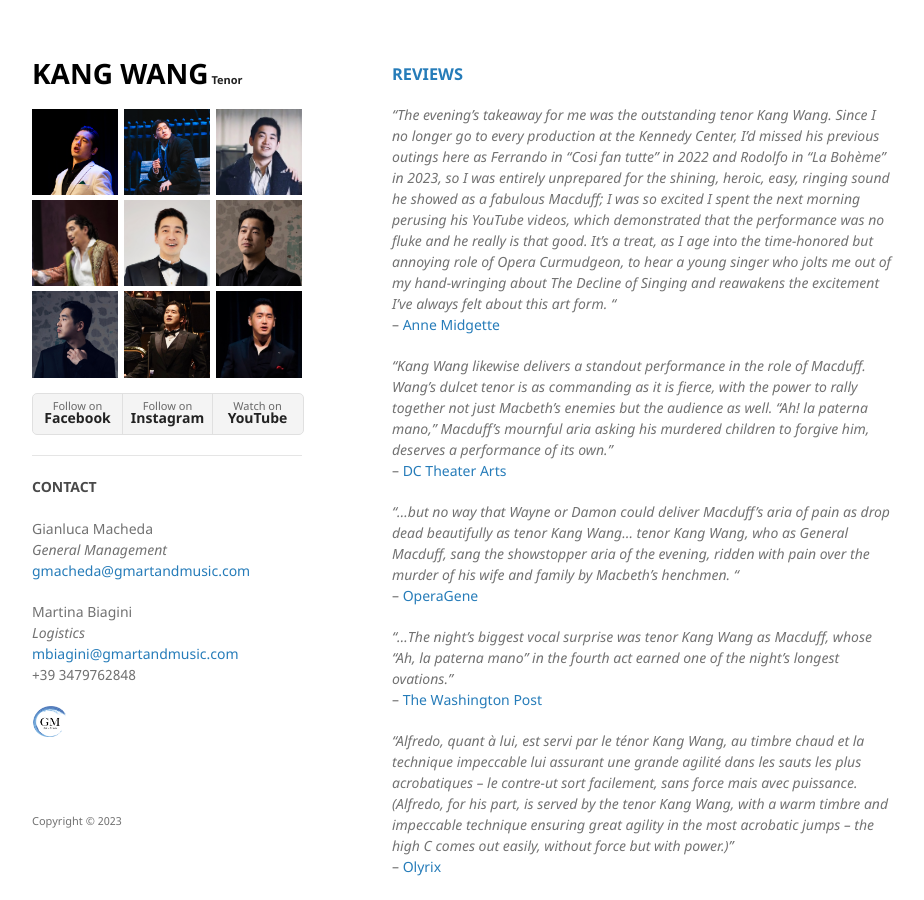
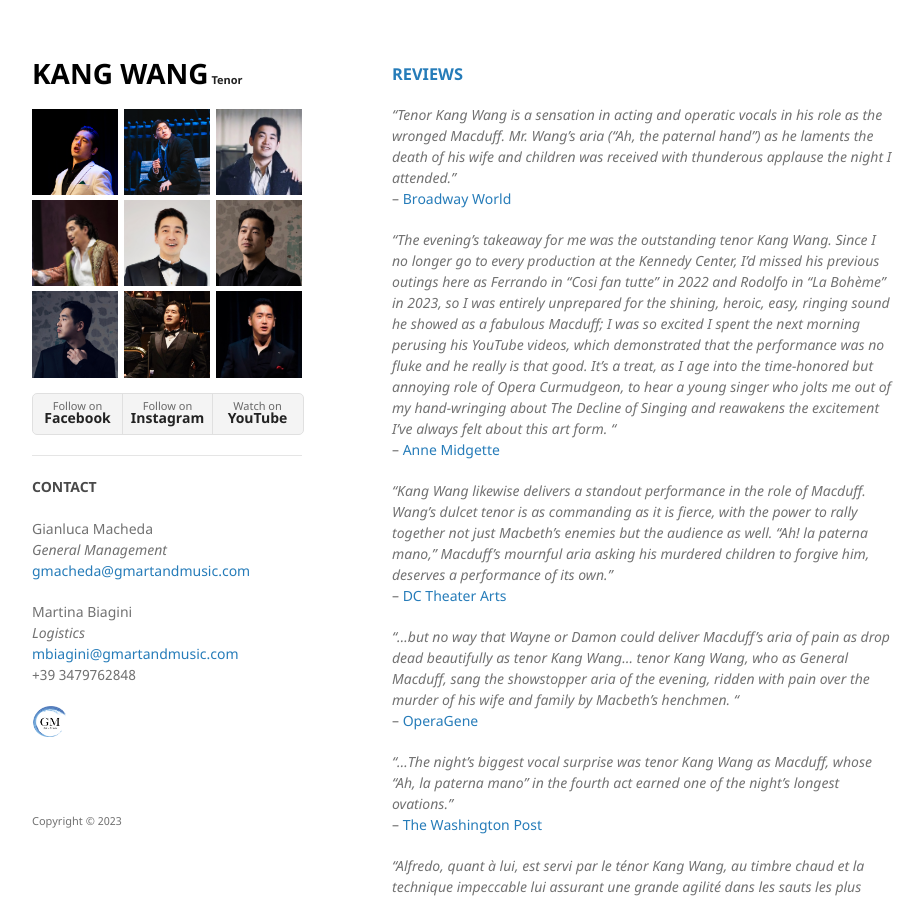
Before and after one commit to kwopera/kwt, a Jekyll site: the page built from reviews.md, in a window 1280 px wide and 900 px high. Shown: the whole window, without its empty margins (178-1102 px from the left). Built offline with Jekyll 4.4.1, drawn with Linux system fonts in a browser that asks for light colours; our own code applies the rules of GitHub Pages for plain Markdown files.

Commit message:
Update reviews.md

```diff
--- a/reviews.md
+++ b/reviews.md
@@ -1,5 +1,8 @@
 <h3 id="reviews"><a href="{{ "/reviews.html" | absolute_url }}#reviews">REVIEWS</a></h3>
 <br/>
+_"Tenor Kang Wang is a sensation in acting and operatic vocals in his role as the wronged Macduff. Mr. Wang’s aria (“Ah, the paternal hand”) as he laments the death of his wife and children was received with thunderous applause the night I attended."_
+<br/>-- <a href="https://www.broadwayworld.com/washington-dc/article/Review-MACBETH-at-Kennedy-Center-20241118" target="_blank">Broadway World</a>
+
 _"The evening’s takeaway for me was the outstanding tenor Kang Wang. Since I no longer go to every production at the Kennedy Center, I’d missed his previous outings here as Ferrando in “Cosi fan tutte” in 2022 and Rodolfo in “La Bohème” in 2023, so I was entirely unprepared for the shining, heroic, easy, ringing sound he showed as a fabulous Macduff; I was so excited I spent the next morning perusing his YouTube videos, which demonstrated that the performance was no fluke and he really is that good. It's a treat, as I age into the time-honored but annoying role of Opera Curmudgeon, to hear a young singer who jolts me out of my hand-wringing about The Decline of Singing and reawakens the excitement I’ve always felt about this art form. "_
 <br/>-- <a href="https://annemidgette.com/blog/f/something-appealing-something-appalling-two" target="_blank">Anne Midgette</a>
 
```
